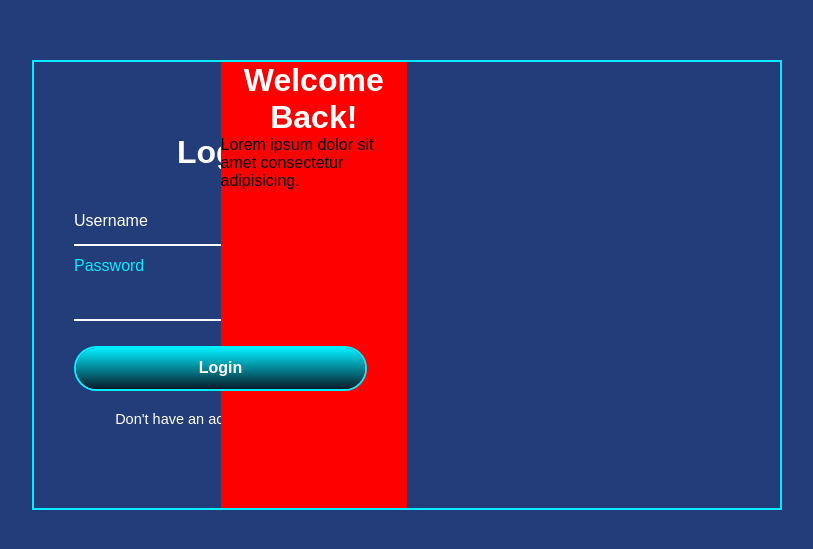
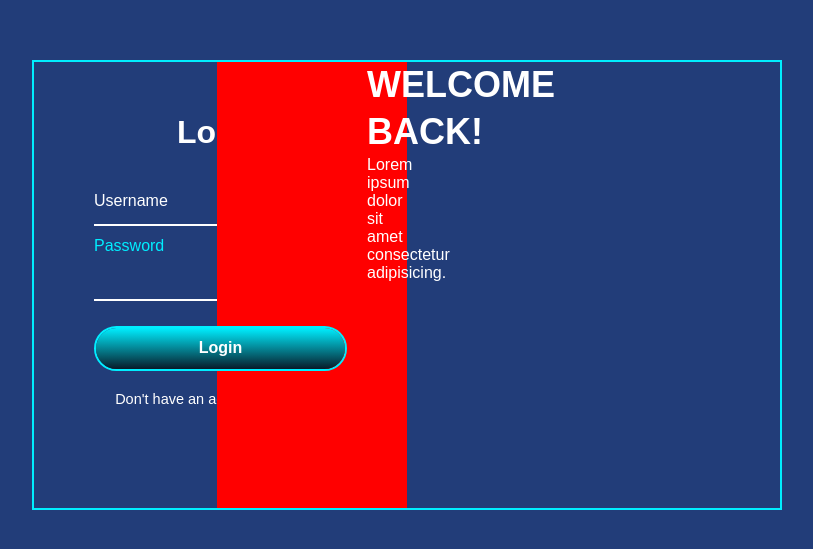
Before and after one commit to melodynyakio54/login-form, a plain HTML site: page index.html in a window 1280 px wide. Shown: the part 115-664 px from the top of the page, without its empty margins (233-1046 px from the left). Drawn offline with nearby package versions, Linux system fonts and the light colour scheme.

Commit message:
Changes to the stylesheet added

```diff
--- a/style.css
+++ b/style.css
@@ -33,7 +33,7 @@ body {
 
 .wrapper .form-box.login {
   left: 0;
-  padding: 40px;
+  padding: 0 60px 40px;
 }
 
 .form-box h2 {
@@ -159,4 +159,18 @@ body {
 
 .wrapper .info-text.login {
   right: 0;
+  text-align: right;
+  padding: 0 40px 60px 150px;
 }
+
+.info-text h2 {
+  font-size: 36px;
+  color: #fff;
+  line-height: 1.3;
+  text-transform: uppercase;
+}
+
+.info-text p {
+  font-size: 16px;
+  color: #fff;
+}
```
